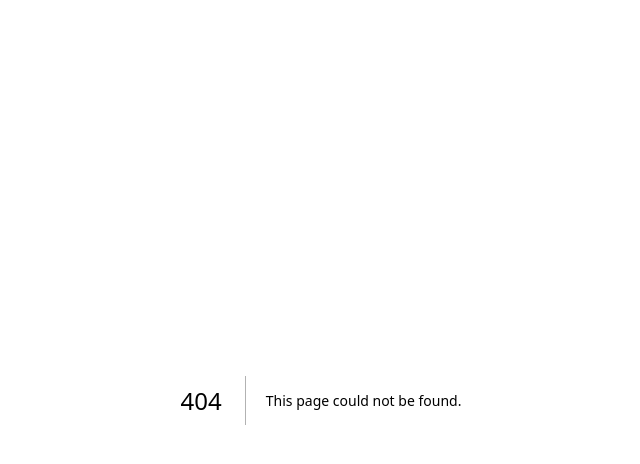
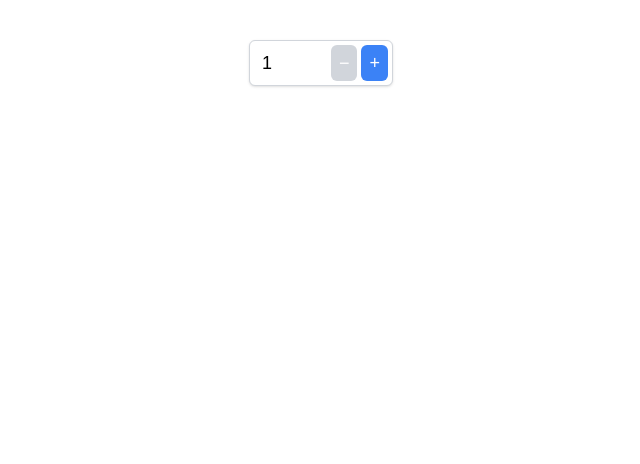
Before and after one commit to dawsdoon/cprg306-assignments, a Next.js app: page /week-4 in a window 1280 px wide. Before the commit this address had no page. Shown: the top 464 px of the page, without its empty margins (319-959 px from the left). Built offline with nearby package versions, Linux system fonts and the light colour scheme.

Commit message:
update 4

```diff
--- a/app/page.js
+++ b/app/page.js
@@ -4,7 +4,11 @@
   return (
     <div>
       <h1>CPRG 306: Web Development 2 - Assignments</h1>
-      <Link href="/week-2">Week 2 Assignment</Link>
+      <ul>
+        <li><Link href="/week-2">Week 2 Assignment</Link></li>
+        <li><Link href="/week-3">Week 3 Assignment</Link></li>
+        <li><Link href="/week-4">Week 4 Assignment</Link></li>
+      </ul>
     </div>
   );
 }
--- a/app/week-3/item-list.js
+++ b/app/week-3/item-list.js
@@ -1,5 +1,5 @@
 import React from "react";
-import Item from ".Item";
+import Item from "./item";
 
 const items = [
   { name: "milk, 4 L 🥛", quantity: 1, category: "dairy" },
@@ -12,13 +12,13 @@
   { name: "spaghetti, 454 g 🍝", quantity: 2, category: "dry goods" },
   { name: "toilet paper, 12 pack 🧻", quantity: 1, category: "household" },
   { name: "paper towels, 6 pack", quantity: 1, category: "household" },
-  { name: "dish soap 🥤", quantity: 1, category: "household" },
-  { name: "hand soap 🧜", quantity: 4, category: "household" },
+  { name: "dish soap 🍽️", quantity: 1, category: "household" },
+  { name: "hand soap 🧼", quantity: 4, category: "household" },
 ];
 
 const ItemList = () => {
   return (
-    <ul className="max-w-md mx-auto bg-white shadow-md rounded-lg divide-y divide-gray-300">
+    <ul className="divide-y divide-gray-200 bg-white shadow rounded-lg p-4">
       {items.map((item, index) => (
         <Item key={index} {...item} />
       ))}
--- /dev/null
+++ b/app/week-3/item.js
@@ -0,0 +1,17 @@
+import React from "react";
+
+const Item = ({ name, quantity, category }) => {
+  return (
+    <li className="p-4 border-b border-gray-200 flex justify-between items-center">
+      <div>
+        <h3 className="text-lg font-semibold text-gray-900">{name}</h3>
+        <p className="text-sm text-gray-600">Category: {category}</p>
+      </div>
+      <span className="px-3 py-1 text-sm font-medium text-white bg-blue-500 rounded-full">
+        {quantity}
+      </span>
+    </li>
+  );
+};
+
+export default Item;
--- a/app/week-3/page.js
+++ b/app/week-3/page.js
@@ -1,12 +1,16 @@
 import React from "react";
-import ItemList from "./ItemList";
+import ItemList from "./item-list";
 
 const Page = () => {
   return (
-    <main className="min-h-screen bg-gray-100 flex flex-col items-center py-10">
-      <h1 className="text-3xl font-bold text-gray-800 mb-6">Shopping Listt</h1>
-      <ItemList />
-    </main>
+    <div className="bg-blue-900 min-h-screen flex justify-center items-center">
+      <main className="max-w-2xl p-6 bg-blue-500 shadow-lg rounded-lg">
+        <h1 className="text-2xl font-bold text-center text-gray-900 mb-6">Shopping List</h1>
+        <div className="text-left">
+          <ItemList />
+        </div>
+      </main>
+    </div>
   );
 };
 
--- /dev/null
+++ b/app/week-4/new-item.js
@@ -0,0 +1,45 @@
+"use client";
+
+import { useState } from "react";
+
+export default function NewItem() {
+    const [quantity, setQuantity] = useState(1);
+
+    const increment = () => {
+        if (quantity < 20) {
+            setQuantity(quantity + 1);
+        }
+    };
+
+    const decrement = () => {
+        if (quantity > 1) {
+            setQuantity(quantity - 1);
+        }
+    };
+
+    return (
+        <div className="flex justify-center items-start h-screen pt-10">
+            <div className="flex items-center border border-gray-300 rounded-md bg-white w-36 p-1 shadow">
+                <span className="text-lg font-medium text-black ml-2">{quantity}</span>
+
+                <div className="ml-auto flex space-x-1">
+                    <button
+                        onClick={decrement}
+                        disabled={quantity === 1}
+                        className="px-2 py-1 text-lg bg-blue-500 text-white rounded-md disabled:bg-gray-300"
+                    >
+                        −
+                    </button>
+
+                    <button
+                        onClick={increment}
+                        disabled={quantity === 20}
+                        className="px-2 py-1 text-lg bg-blue-500 text-white rounded-md disabled:bg-gray-300"
+                    >
+                        +
+                    </button>
+                </div>
+            </div>
+        </div>
+    );
+}
--- /dev/null
+++ b/app/week-4/page.js
@@ -0,0 +1,5 @@
+import NewItem from "./new-item";
+
+export default function Page() {
+    return <NewItem />;
+}
```
Also changed, not shown: app/week-2/page.js (renamed from week-2/page.js), app/week-2/student-info.js (renamed from week-2/student-info.js).
